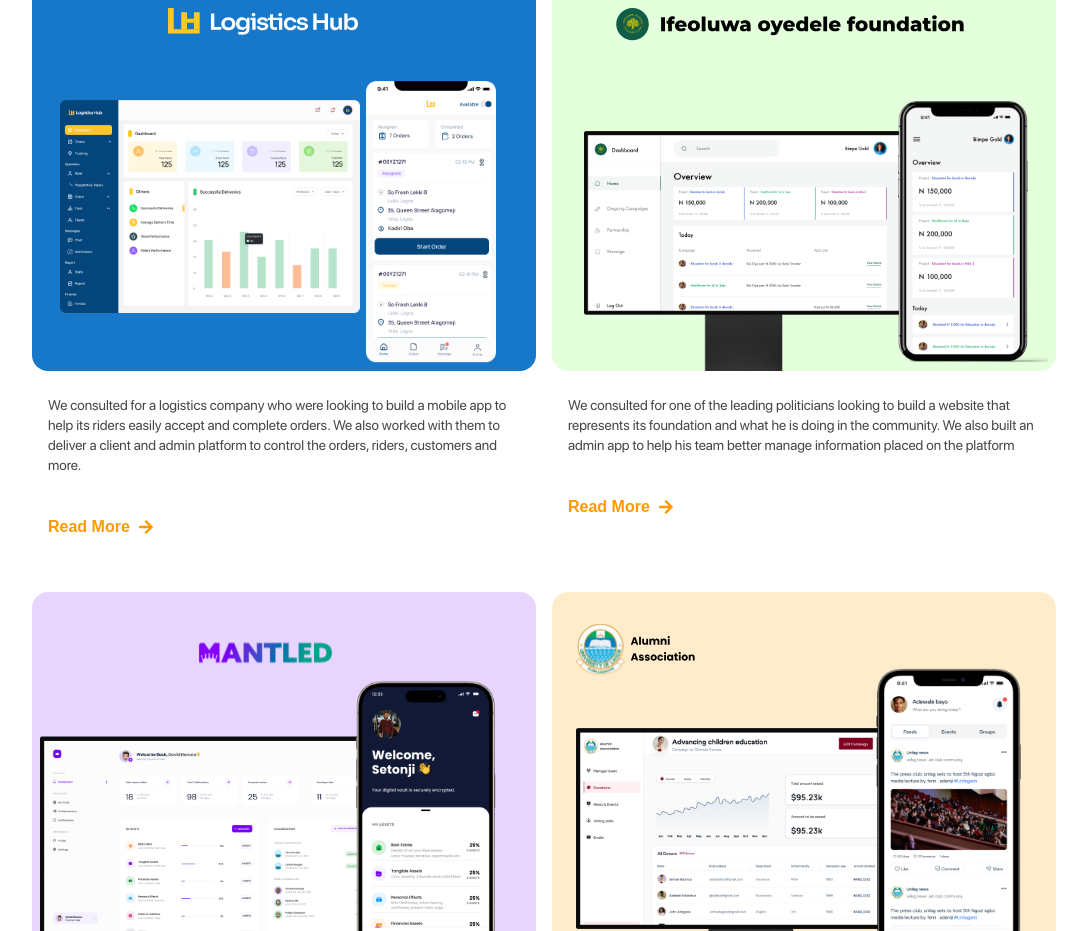
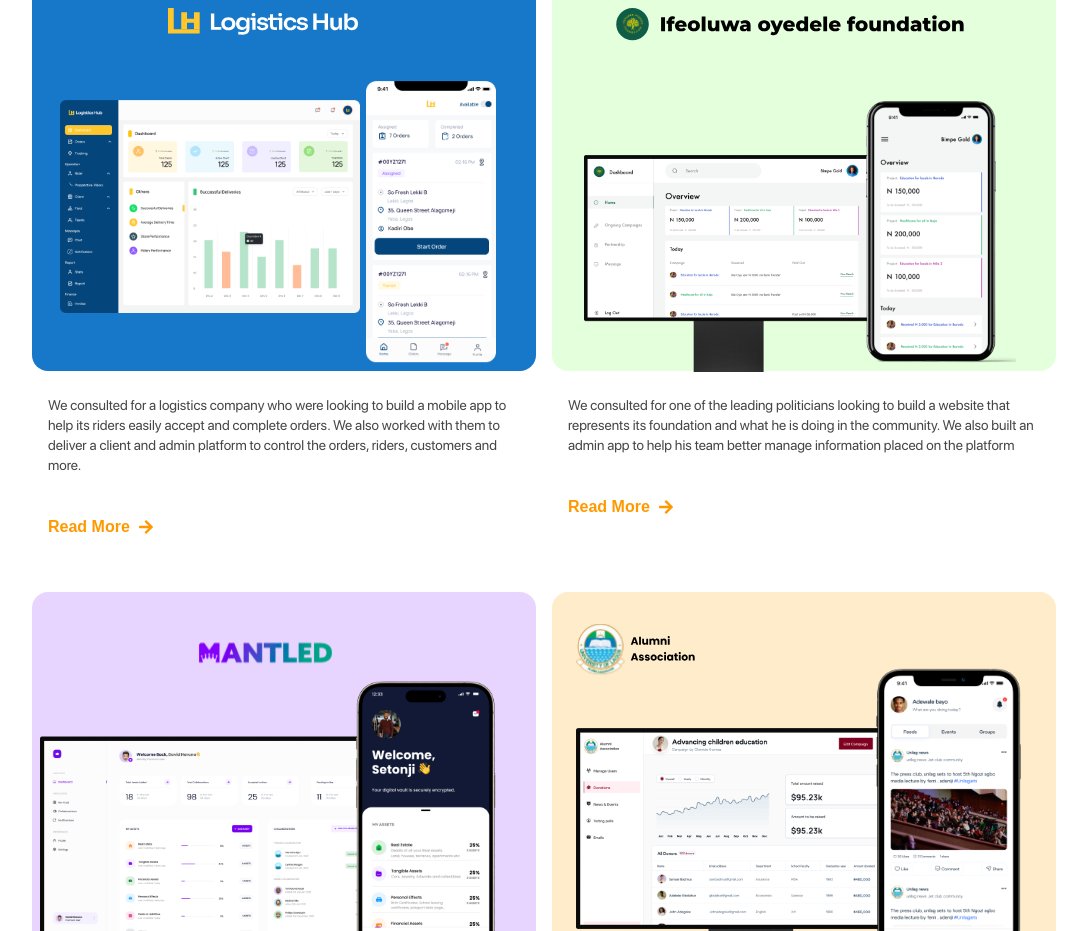
Before and after one commit to ajeigbepaul/MergedTechwave, a Next.js app: page / in a window 1280 px wide. Shown: the part 3400-4331 px from the top of the page, without its empty margins (96-1183 px from the left). Built offline with nearby package versions, Linux system fonts and the light colour scheme.

Commit message:
worked on the card

```diff
--- a/components/CaseCard.tsx
+++ b/components/CaseCard.tsx
@@ -98,9 +98,9 @@
   1: {
     iconSize: { width: 190, height: 100 },
     iconPosition:"object-cover md:ml-32 ml-20",
-    mainImagePosition: "top-16 left-5",
+    mainImagePosition: "top-16 md:left-5 left-0",
     mainImageSize: { width: 300, height: 350 },
-    sideImagePosition: "bottom-0 right-8",
+    sideImagePosition: "bottom-0 md:right-8 right-0",
     sideImageSize: { width: 130, height: 150 },
     textSize: "text-sm",
     descrFontWeight: "font-medium",
@@ -108,9 +108,9 @@
   2: {
     iconSize: { width: 350, height: 80 },
     iconPosition:"object-cover md:ml-14 ml-1",
-    mainImagePosition: "top-[91px] left-6",
-    mainImageSize: { width: 320, height: 300 },
-    sideImagePosition: "bottom-0 right-0",
+    mainImagePosition: "top-[115px] md:left-6 left-2",
+    mainImageSize: { width: 290, height: 300 },
+    sideImagePosition: "bottom-0 -right-6 md:right-8",
     sideImageSize: { width: 150, height: 130 },
     textSize: "text-sm",
     descrFontWeight: "font-medium",
@@ -118,9 +118,9 @@
   3: {
     iconSize: { width: 180, height: 90 },
     iconPosition:"object-cover md:ml-36 ml-20",
-    mainImagePosition: "top-20 left-0",
+    mainImagePosition: "md:top-20 top-20 left-0",
     mainImageSize: { width: 350, height: 340 },
-    sideImagePosition: "bottom-3 right-8",
+    sideImagePosition: "bottom-3 md:right-8 -right-2",
     sideImageSize: { width: 140, height: 160 },
     textSize: "text-sm",
     descrFontWeight: "font-medium",
@@ -128,9 +128,9 @@
   4: {
     iconSize: { width: 120, height: 110 },
     iconPosition:"object-cover md:ml-4",
-    mainImagePosition: "top-[72px] left-4",
+    mainImagePosition: "top-[72px] md:left-4 left-0",
     mainImageSize: { width: 350, height: 300 },
-    sideImagePosition: "bottom-2 right-6",
+    sideImagePosition: "bottom-2 md:right-6 -right-2",
     sideImageSize: { width: 150, height: 180 },
     textSize: "text-sm",
     descrFontWeight: "font-medium",
```
